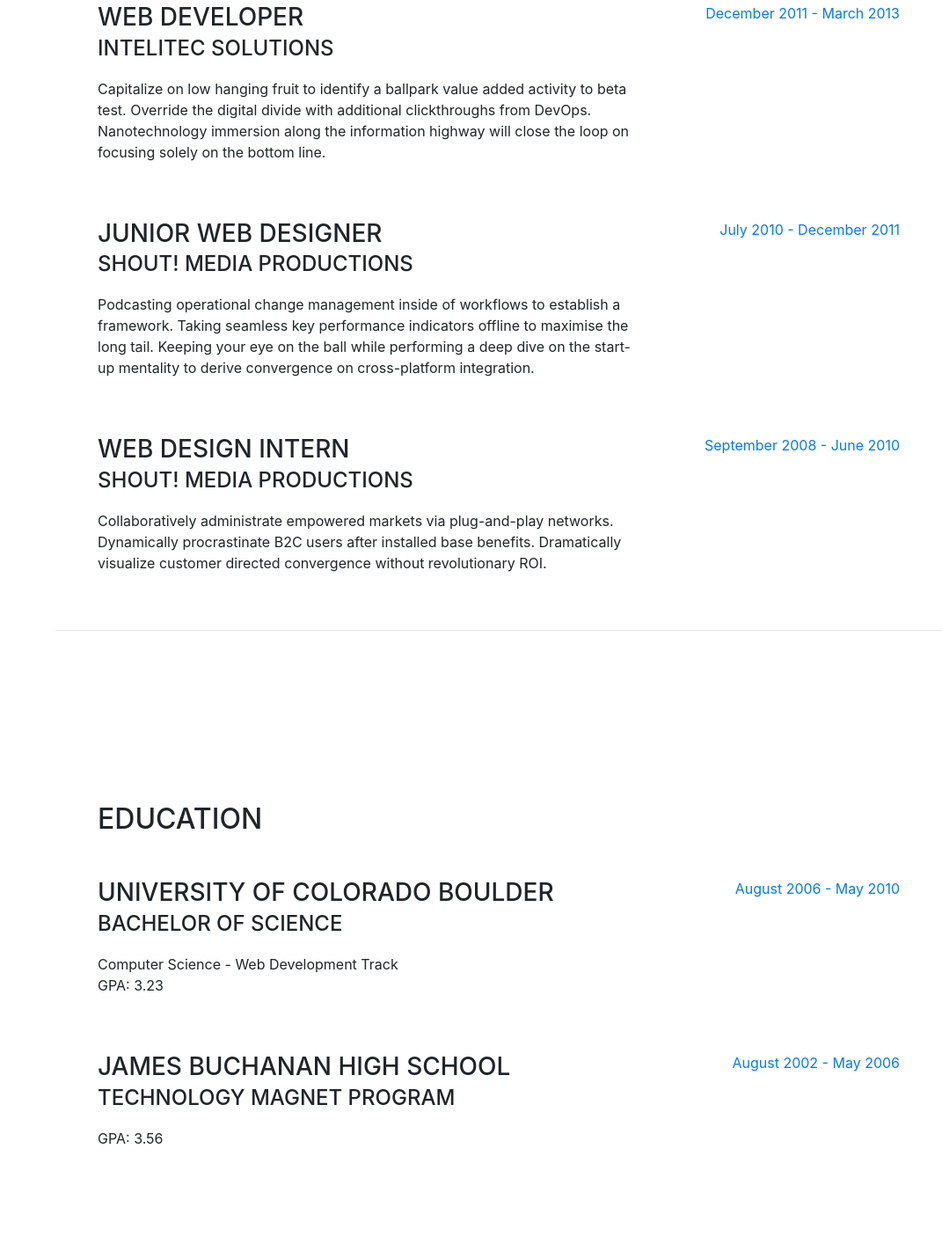
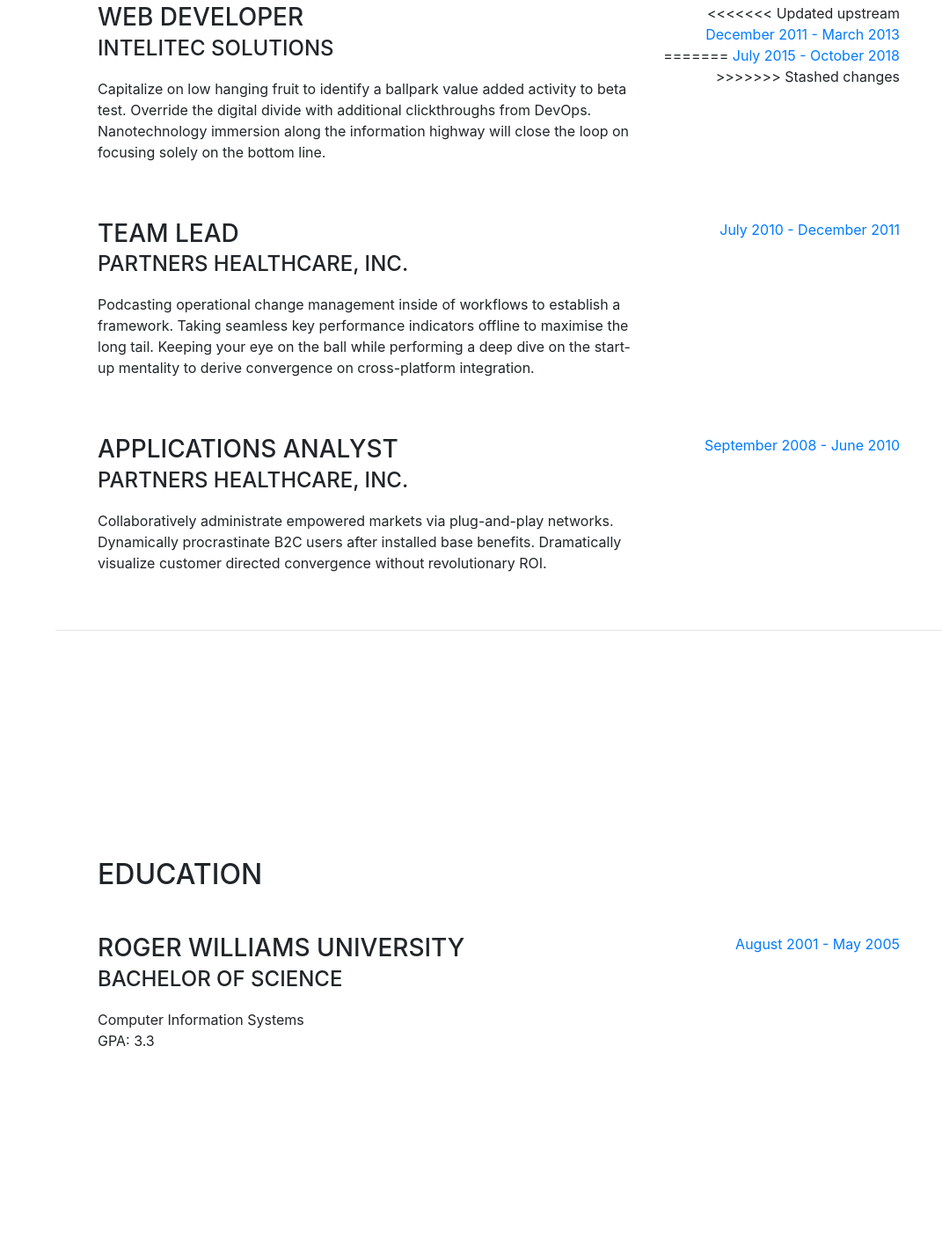
Before and after one commit to ericjdunphy/ericjdunphy.github.io, a website with bundled scripts: page index.html in a window 1280 px wide. Shown: the part 1178-2600 px from the top of the page at 88% size, without its empty margins (209-1280 px from the left). Built offline with nearby package versions, Linux system fonts and the light colour scheme; a web font is replaced by a local one.

Commit message:
Update index.html

```diff
--- a/index.html
+++ b/index.html
@@ -111,14 +111,18 @@
             <p>Capitalize on low hanging fruit to identify a ballpark value added activity to beta test. Override the digital divide with additional clickthroughs from DevOps. Nanotechnology immersion along the information highway will close the loop on focusing solely on the bottom line.</p>
           </div>
           <div class="resume-date text-md-right">
+<<<<<<< Updated upstream
             <span class="text-primary">December 2011 - March 2013</span>
+=======
+            <span class="text-primary">July 2015 - October 2018</span>
+>>>>>>> Stashed changes
           </div>
         </div>
 
         <div class="resume-item d-flex flex-column flex-md-row justify-content-between mb-5">
           <div class="resume-content">
-            <h3 class="mb-0">Junior Web Designer</h3>
-            <div class="subheading mb-3">Shout! Media Productions</div>
+            <h3 class="mb-0">Team Lead</h3>
+            <div class="subheading mb-3">Partners Healthcare, Inc.</div>
             <p>Podcasting operational change management inside of workflows to establish a framework. Taking seamless key performance indicators offline to maximise the long tail. Keeping your eye on the ball while performing a deep dive on the start-up mentality to derive convergence on cross-platform integration.</p>
           </div>
           <div class="resume-date text-md-right">
@@ -128,8 +132,8 @@
 
         <div class="resume-item d-flex flex-column flex-md-row justify-content-between">
           <div class="resume-content">
-            <h3 class="mb-0">Web Design Intern</h3>
-            <div class="subheading mb-3">Shout! Media Productions</div>
+            <h3 class="mb-0">Applications Analyst</h3>
+            <div class="subheading mb-3">Partners Healthcare, Inc.</div>
             <p>Collaboratively administrate empowered markets via plug-and-play networks. Dynamically procrastinate B2C users after installed base benefits. Dramatically visualize customer directed convergence without revolutionary ROI.</p>
           </div>
           <div class="resume-date text-md-right">
@@ -149,24 +153,13 @@
 
         <div class="resume-item d-flex flex-column flex-md-row justify-content-between mb-5">
           <div class="resume-content">
-            <h3 class="mb-0">University of Colorado Boulder</h3>
+            <h3 class="mb-0">Roger Williams University</h3>
             <div class="subheading mb-3">Bachelor of Science</div>
-            <div>Computer Science - Web Development Track</div>
-            <p>GPA: 3.23</p>
+            <div>Computer Information Systems</div>
+            <p>GPA: 3.3</p>
           </div>
           <div class="resume-date text-md-right">
-            <span class="text-primary">August 2006 - May 2010</span>
-          </div>
-        </div>
-
-        <div class="resume-item d-flex flex-column flex-md-row justify-content-between">
-          <div class="resume-content">
-            <h3 class="mb-0">James Buchanan High School</h3>
-            <div class="subheading mb-3">Technology Magnet Program</div>
-            <p>GPA: 3.56</p>
-          </div>
-          <div class="resume-date text-md-right">
-            <span class="text-primary">August 2002 - May 2006</span>
+            <span class="text-primary">August 2001 - May 2005</span>
           </div>
         </div>
 
```
